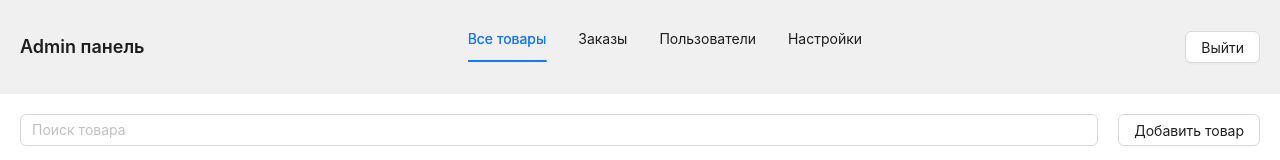
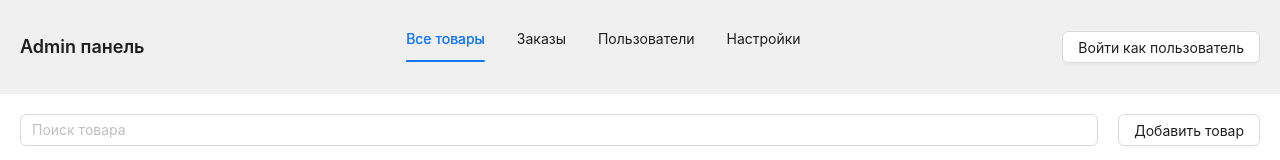
Before and after one commit to MyshakinMikhail/online-shop, a React (Vite) app in the folder frontend/: page /admin/main in a window 1280 px wide. Shown: the top 160 px of the page. Built offline with nearby package versions, Linux system fonts and the light colour scheme; no server answers.

Commit message:
feat ( frnotend ) : added auth like user for admin

```diff
--- a/frontend/src/widgets/AdminHeader/AdminHeader.tsx
+++ b/frontend/src/widgets/AdminHeader/AdminHeader.tsx
@@ -1,4 +1,5 @@
 import { Button, Flex, Tabs, Typography, type TabsProps } from "antd";
+import { useNavigate } from "react-router-dom";
 import classes from "./AdminHeader.module.css";
 
 const { Text } = Typography;
@@ -8,7 +9,11 @@ interface AdminHeaderProps {
 	onTabChange: (key: string) => void;
 }
 
-export default function AdminHeader({ activeTab, onTabChange }: AdminHeaderProps) {
+export default function AdminHeader({
+	activeTab,
+	onTabChange,
+}: AdminHeaderProps) {
+	const navigate = useNavigate();
 	const items: TabsProps["items"] = [
 		{
 			key: "1",
@@ -28,6 +33,10 @@ export default function AdminHeader({ activeTab, onTabChange }: AdminHeaderProps
 		},
 	];
 
+	const handleAuth = () => {
+		navigate("/auth");
+	};
+
 	return (
 		<Flex className={classes.adminHeader}>
 			<Text strong style={{ fontSize: "18px" }}>
@@ -35,7 +44,7 @@ export default function AdminHeader({ activeTab, onTabChange }: AdminHeaderProps
 			</Text>
 			<Tabs activeKey={activeTab} items={items} onChange={onTabChange} />
 			<Flex>
-				<Button>Выйти</Button>
+				<Button onClick={handleAuth}>Войти как пользователь</Button>
 			</Flex>
 		</Flex>
 	);
```
